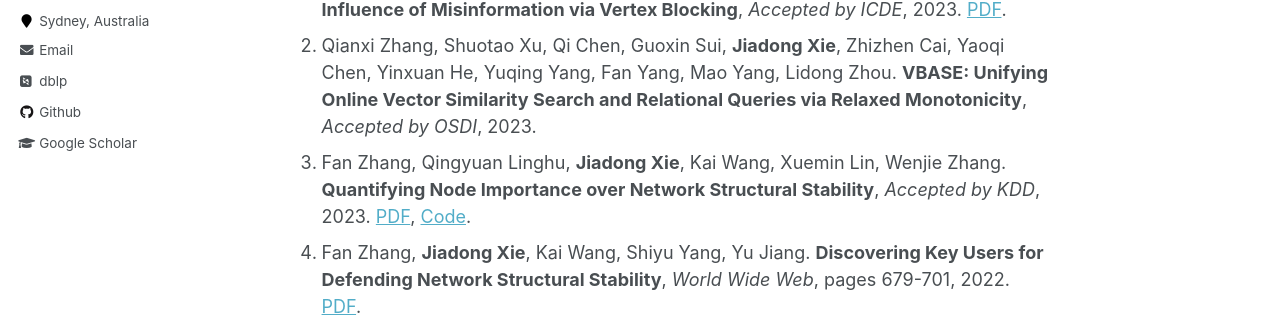
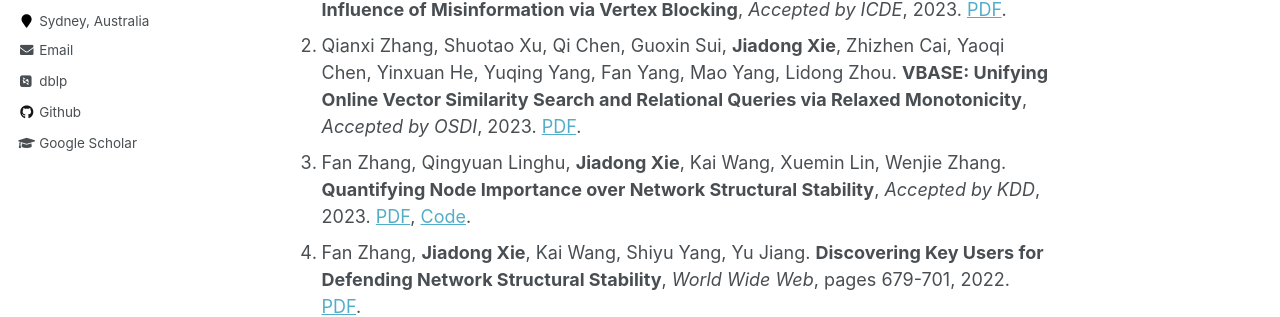
Before and after one commit to Xiejiadong/Xiejiadong.github.io, a Jekyll site: the page built from _pages/about.md, in a window 1280 px wide and 900 px high. Shown: the part 425-742 px from the top of the window. Built offline with Jekyll 4.4.1, drawn with Linux system fonts in a browser that asks for light colours; some web fonts are replaced.

Commit message:
Revert "Update about.md"
This reverts commit f47dd9e39740e8c581872944160e03e49115d911.

```diff
--- a/_pages/about.md
+++ b/_pages/about.md
@@ -16,7 +16,7 @@ His research interests lie in big data analytics, especially for the graph/netwo
 Publications
 ======
 1. **Jiadong Xie**, Fan Zhang, Kai Wang, Xuemin Lin, Wenjie Zhang. **Minimizing the Influence of Misinformation via Vertex Blocking**, *Accepted by ICDE*, 2023. [PDF](/files/paper/%5Bicde23%5DInfluence%20Minimization.pdf).
-2. Qianxi Zhang, Shuotao Xu, Qi Chen, Guoxin Sui, **Jiadong Xie**, Zhizhen Cai, Yaoqi Chen, Yinxuan He, Yuqing Yang, Fan Yang, Mao Yang, Lidong Zhou. **VBASE: Unifying Online Vector Similarity Search and Relational Queries via Relaxed Monotonicity**, *Accepted by OSDI*, 2023.
+2. Qianxi Zhang, Shuotao Xu, Qi Chen, Guoxin Sui, **Jiadong Xie**, Zhizhen Cai, Yaoqi Chen, Yinxuan He, Yuqing Yang, Fan Yang, Mao Yang, Lidong Zhou. **VBASE: Unifying Online Vector Similarity Search and Relational Queries via Relaxed Monotonicity**, *Accepted by OSDI*, 2023. [PDF](/files/paper/%5Bosdi23%5Dmulti-topk.pdf).
 3. Fan Zhang, Qingyuan Linghu, **Jiadong Xie**, Kai Wang, Xuemin Lin, Wenjie Zhang. **Quantifying Node Importance over Network Structural Stability**, *Accepted by KDD*, 2023. [PDF](/files/paper/%5Bkdd23%5Dnode-importance.pdf), [Code](https://github.com/Xiejiadong/Quantifying-Node-Importance-over-Network-Structural-Stability).
 4. Fan Zhang, **Jiadong Xie**, Kai Wang, Shiyu Yang, Yu Jiang. **Discovering Key Users for Defending Network Structural Stability**, *World Wide Web*, pages 679-701, 2022. [PDF](/files/paper/%5Bwwwj22%5Dcollapse%20coreness.pdf).
 5. **Jiadong Xie**. **Hindering Influence Diffusion of Community**, *SIGMOD Conference*, pages 2518-2520, 2022. [PDF](/files/paper/%5Bsigmod22%5DHindering%20Influence%20Diffusion%20of%20Community.pdf), [Poster](/files/attachments/Jiadong_Xie_Poster.pdf), [Video](/files/attachments/Jiadong_Xie_pre_video.mp4).
```
